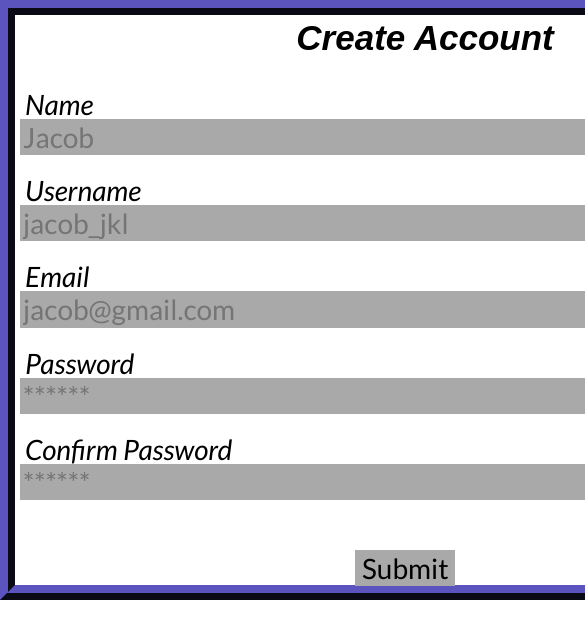
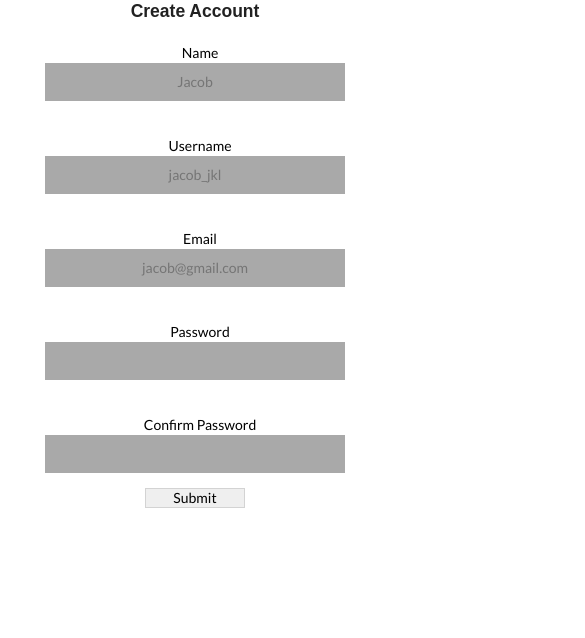
Before and after one commit to Jimmers0/GarageSale, a React (Create React App) app in the folder client/: page / in a window 390 px wide. Shown: the top 638 px of the page, 585 px wide, since content can reach past the window. Built offline with nearby package versions, Linux system fonts and the light colour scheme.

Commit message:
form validation responsive

```diff
--- a/client/src/components/App.js
+++ b/client/src/components/App.js
@@ -21,22 +21,29 @@ render(){
 return(
 
    <div id="container1">
+
+     <div className="title">
      <h2>Create Account</h2>
 
+     </div>
+
+
+     <div className="input">
  <label htmlFor="name"> Name</label>
-  <input
+  <input className="inputbox"
   type="text"
   id="email"
   name="email"
   onChange={this.handleChange}
   placeholder="Jacob"
-  className=""
+
   />
+    </div>
 
 
-
+       <div className="input">
   <label htmlFor="username">Username</label>
-  <input
+  <input className="inputbox"
   type="text"
   id="username"
   name="username"
@@ -44,9 +51,11 @@ return(
   placeholder="jacob_jkl"
 
   />
+    </div>
 
+  <div className="input">
 <label htmlFor="email">Email</label>
-  <input
+  <input className="inputbox"
   type="text"
   id="email"
   name="email"
@@ -54,32 +63,42 @@ return(
   placeholder="jacob@gmail.com"
 
   />
+  </div>
 
+
+       <div className="input">
   <label htmlFor="Password"> Password</label>
-  <input
+  <input className="inputbox"
   type="text"
   id="password"
   name="password"
   onChange={this.handleChange}
-  placeholder="******"
+
 
   />
+  </div>
 
+       <div className="input">
   <label htmlFor="confirmpassword"> Confirm Password</label>
-  <input
+  <input className="inputbox"
   type="text"
   id="confirmpassword"
   name="confirmpassword"
   onChange={this.handleChange}
-  placeholder="******"
+
 
   />
 
-      <div id="Submit">
-      <form onSubmit={this.handleSubmit}>
+  </div>
+
+
+      <div className="submit">
       <input id="submitButton" type="submit" value="Submit" />
-      </form>
+
       </div>
+
+
+
 
    </div>
 )
--- a/client/src/styles/App.css
+++ b/client/src/styles/App.css
@@ -3,37 +3,39 @@ html {box-sizing:border-box;}
 
 
 
-#container1 {
+.container1 {
 width: 850px;
 height: 600px;
 display: flex;
 flex-direction: column;
-margin:0 auto;
+margin:auto;
 color: black;
 font-style:italic;
 font-size: 2em;
 border: ridge rgb(51, 47, 107);
 border-width: 15px;
+text-align: center;
 
 
 
 }
 
-
-.form {
-padding:50px;
+.input {
+    text-align: center;
+    display: flex;
+    flex-direction: column;
+    margin-bottom: 15px;
 }
 
-input{
-    width: 750px;
-    display: block;
-    margin: 5px;
-    display: flex;
+
+.inputbox{
+    width: 300px;
     background:darkgray;
     color:black;
     border: 1px solid darkgrey;
-
-    justify-content: center;
+    padding: 10px;
+    text-align: center;
+    margin: auto;
 }
 
 
@@ -54,20 +56,26 @@ h2{
     font-family: sans-serif;
     font-size: 125%;
 
+
 }
 
-#Submit{
+.title {
+    width: 200px;
+    margin: auto;
+    text-align: center;
 
-    display: flex;
-    text-align: center;
-    background: rdb(173,208,198);
-    margin:40px;
 }
 
 #submitButton{
     width:100px;
-    display:flex;
-    justify-content: center;
-    margin-left: 300px;
-    margin-bottom: 5px;
+    margin: auto;
+    text-align: center;
+    background: rdb(173,208,198);
+    border: 1px solid lightgray;
 }
+
+.submit {
+    width: 250px;
+    margin: auto;
+    text-align: center;
+}
```
